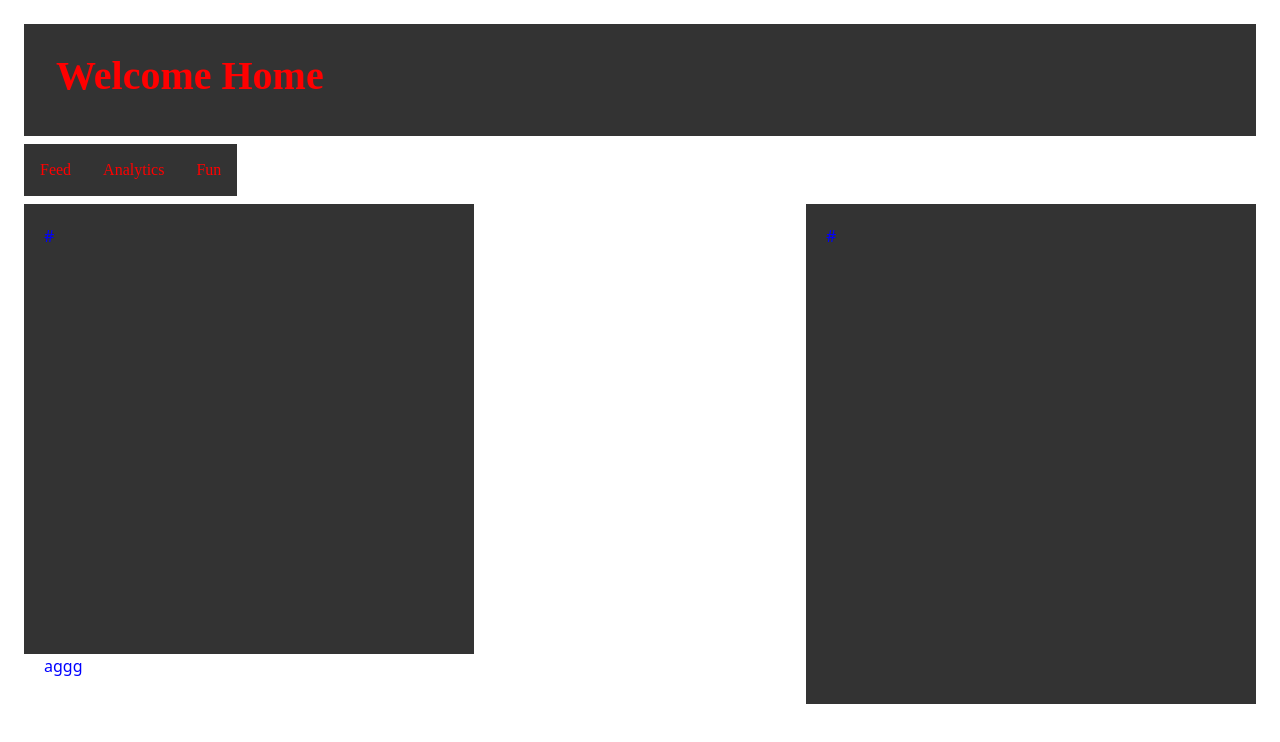
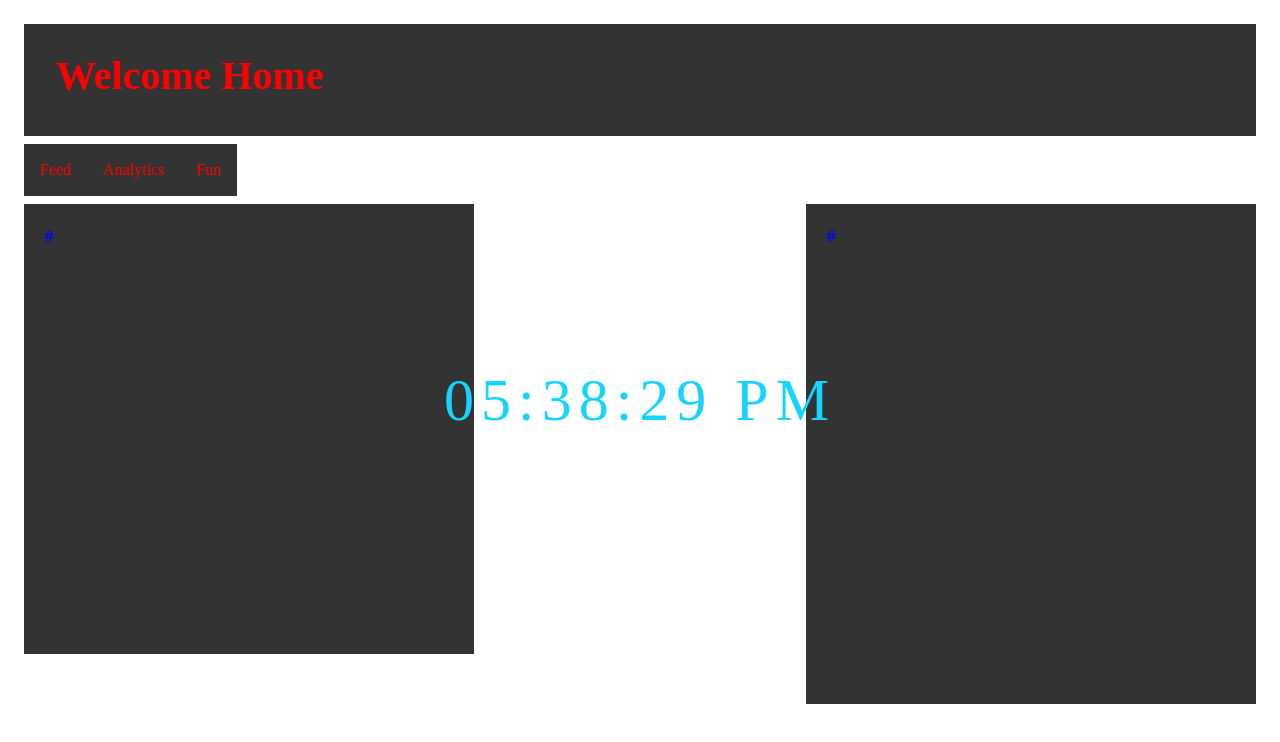
Before and after one commit to Knievil/startpage2, a website built with webpack: page src/index.html in a window 1280 px wide. Built offline with nearby package versions, Linux system fonts and the light colour scheme.

Commit message:
added clock and js

```diff
--- a/src/index.html
+++ b/src/index.html
@@ -38,10 +38,11 @@ $= joke
         <p>#</p>
         <!-- bookmarks with icons and ?groups? -->
       </div>
-      <div class="clock">
-        <p>aggg</p>
+    <div class="time">
+      <div id="MyClockDisplay" class="clock" onload="showTime()">
         <!-- DD/MM/YY + unix time + ?seasons?-->
       </div>
     </div>
+    </div>
   </body>
 </html>
--- a/src/index.js
+++ b/src/index.js
@@ -1 +1,30 @@
 import './styles.scss';
+function showTime(){
+  var date = new Date();
+  var h = date.getHours(); // 0 - 23
+  var m = date.getMinutes(); // 0 - 59
+  var s = date.getSeconds(); // 0 - 59
+  var session = "AM";
+
+  if(h == 0){
+      h = 12;
+  }
+
+  if(h > 12){
+      h = h - 12;
+      session = "PM";
+  }
+
+  h = (h < 10) ? "0" + h : h;
+  m = (m < 10) ? "0" + m : m;
+  s = (s < 10) ? "0" + s : s;
+
+  var time = h + ":" + m + ":" + s + " " + session;
+  document.getElementById("MyClockDisplay").innerText = time;
+  document.getElementById("MyClockDisplay").textContent = time;
+
+  setTimeout(showTime, 1000);
+
+}
+
+showTime();
--- a/src/styles.scss
+++ b/src/styles.scss
@@ -30,12 +30,22 @@
   float: left;
 }
 
-.clock {
+.time {
   color: blue;
   background-color: #333;
   width: 200px;
   height: 200px;
   padding: 20px;
+}
+.clock {
+  position: absolute;
+  top: 50%;
+  left: 50%;
+  transform: translateX(-50%) translateY(-50%);
+  color: #17d4fe;
+  font-size: 60px;
+  font-family: Orbitron;
+  letter-spacing: 7px;
 }
 
 /* navbar stufz */
```
